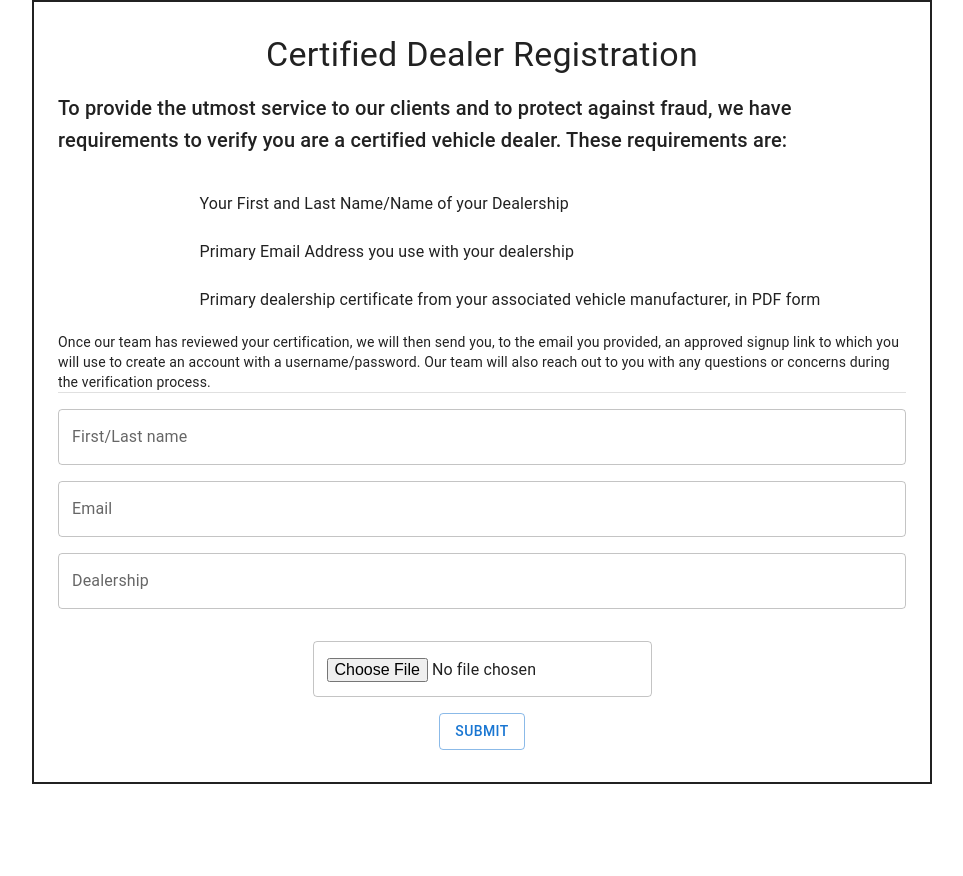
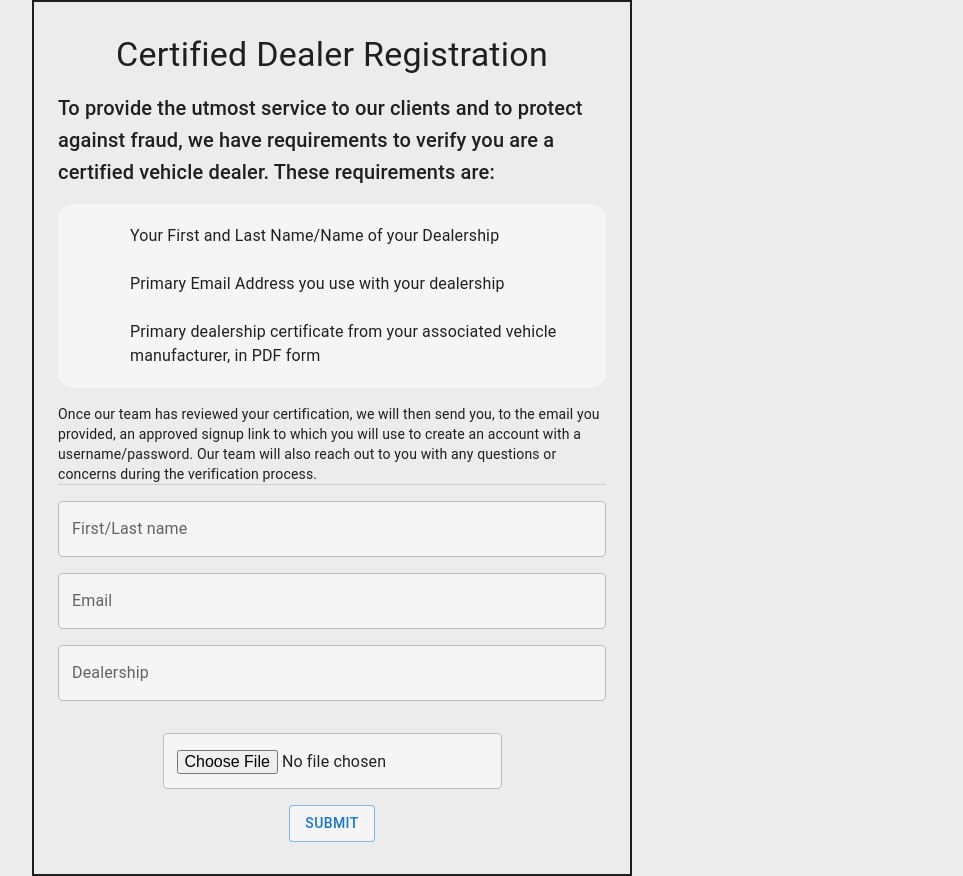
Before and after one commit to jrapich/sign-on-component, a React (Vite) app: page / in a window 1280 px wide. Shown: the whole page, without its empty margins (32-995 px from the left). Before the commit the page ends 800 px from the top, so only its background shows below. Built offline with nearby package versions, Linux system fonts and the light colour scheme.

Commit message:
basic background colors/theme

```diff
--- a/src/pages/SignUp.jsx
+++ b/src/pages/SignUp.jsx
@@ -46,7 +46,7 @@ export default function SignUp() {
 
   return (
     <Container
-      maxWidth={"md"}
+      maxWidth={"sm"}
       disableGutters
       sx={{
         //modal width, height, border
@@ -86,8 +86,8 @@ export default function SignUp() {
             dealer. These requirements are:
           </Typography>
         </Box>
-        <Box sx={{ ...flexCenter, mt: 2 }}>
-          <List>
+        <Box sx={{ ...flexCenter, my: 2,  }}>
+          <List sx={{borderRadius: 4}} >
             <ListItem disablePadding>
               <ListItemButton>
                 <ListItemIcon>{/* icon here */}</ListItemIcon>
--- a/src/theme.js
+++ b/src/theme.js
@@ -2,36 +2,37 @@ import { createTheme } from "@mui/material/styles";
 
 //color palette object. customize the colors as you see fit
 const colors = {
-  silver: "#c2c2c2",
-  jade: "#5bae6a",
-  airForceBlue: "#597e9b",
-  spaceCadetBlue: "#27293f",
-  raisinBlack: "#181d27",
+  lightSilver: "#ECECEC"
+  //silver: "#c2c2c2",
+  // jade: "#5bae6a",
+  // airForceBlue: "#597e9b",
+  // spaceCadetBlue: "#27293f",
+  // raisinBlack: "#181d27",
 };
 
 // Create our theme palette
 let theme = createTheme({
   palette: {
-    text: {
-      main: colors.jade,
+    // text: {
+    //   main: colors.jade,
+    // },
+    background: {
+      main: colors.lightSilver,
     },
-    background: {
-      main: colors.spaceCadetBlue,
-    },
-    primary: {
-      main: colors.airForceBlue,
-      contrastText: colors.jade,
-    },
-    secondary: {
-      main: colors.raisinBlack,
-      contrastText: colors.jade,
-    },
-    tertiary: {
-      main: colors.silver,
-    },
-    accent: {
-      main: colors.jade,
-    },
+    // primary: {
+    //   main: colors.airForceBlue,
+    //   contrastText: colors.jade,
+    // },
+    // secondary: {
+    //   main: colors.raisinBlack,
+    //   contrastText: colors.jade,
+    // },
+    // tertiary: {
+    //   main: colors.silver,
+    // },
+    // accent: {
+    //   main: colors.jade,
+    // },
   },
 });
 
@@ -41,10 +42,32 @@ theme = createTheme(theme, {
     MuiCssBaseline: {
       styleOverrides: {
         body: {
-          // backgroundColor: theme.palette.background.main,
+          backgroundColor: theme.palette.background.main,
           // color: theme.palette.text.main,
         },
       },
+    },
+    MuiButton: {
+      styleOverrides:{
+        root: {
+          backgroundColor: "whitesmoke",
+        }
+      }
+    },
+    MuiTextField: {
+      styleOverrides: {
+        root: {
+          backgroundColor: "whitesmoke",
+          borderColor: "black",
+        }
+      }
+    },
+    MuiList: {
+      styleOverrides: {
+        root: {
+          backgroundColor: "whitesmoke",
+        }
+      }
     },
     // MuiToolbar: {
     //   styleOverrides: {
```
Also changed, not shown: src/App.jsx (+4 -4 lines).
